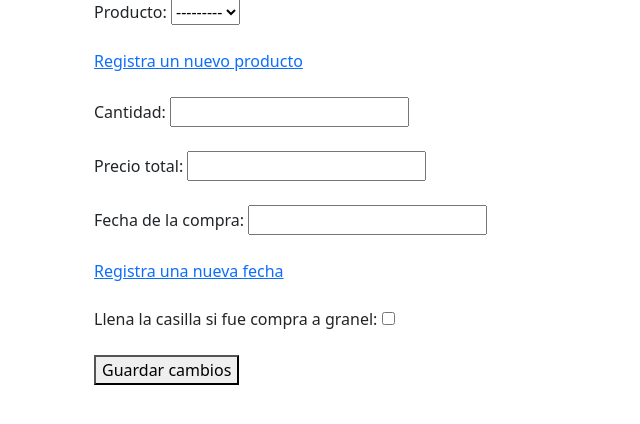
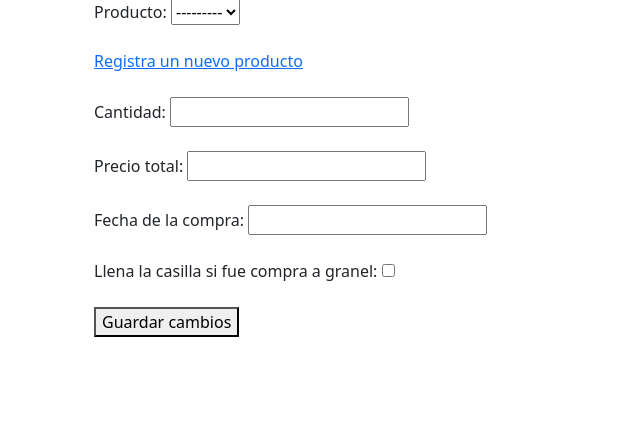
Before and after one commit to LuisMtzGarcia/Grocery_Shopping_Registry, a Django app: template shopping_registry/templates/shopping_registry/edit_purchase.html in a window 1280 px wide. Shown: the part 204-628 px from the top of the page, without its empty margins (0-640 px from the left). Run offline with Django 4.2, Linux system fonts and the light colour scheme; the template is opened without the code that fills it: values that come from a table or form of the project are taken from there, others are empty; some libraries are stand-ins or nearby versions.

Commit message:
Removed link to edit_date view from edit_purchase template

```diff
--- a/shopping_registry/templates/shopping_registry/edit_purchase.html
+++ b/shopping_registry/templates/shopping_registry/edit_purchase.html
@@ -59,11 +59,6 @@
                 Fecha de la compra:
             </label>
             {{ form.date_purchase }}
-            <br>
-            <br>
-            <a href="{% url 'shopping_registry:new_date' %}">
-                Registra una nueva fecha
-            </a>
         </div>
 
         <br>
```
